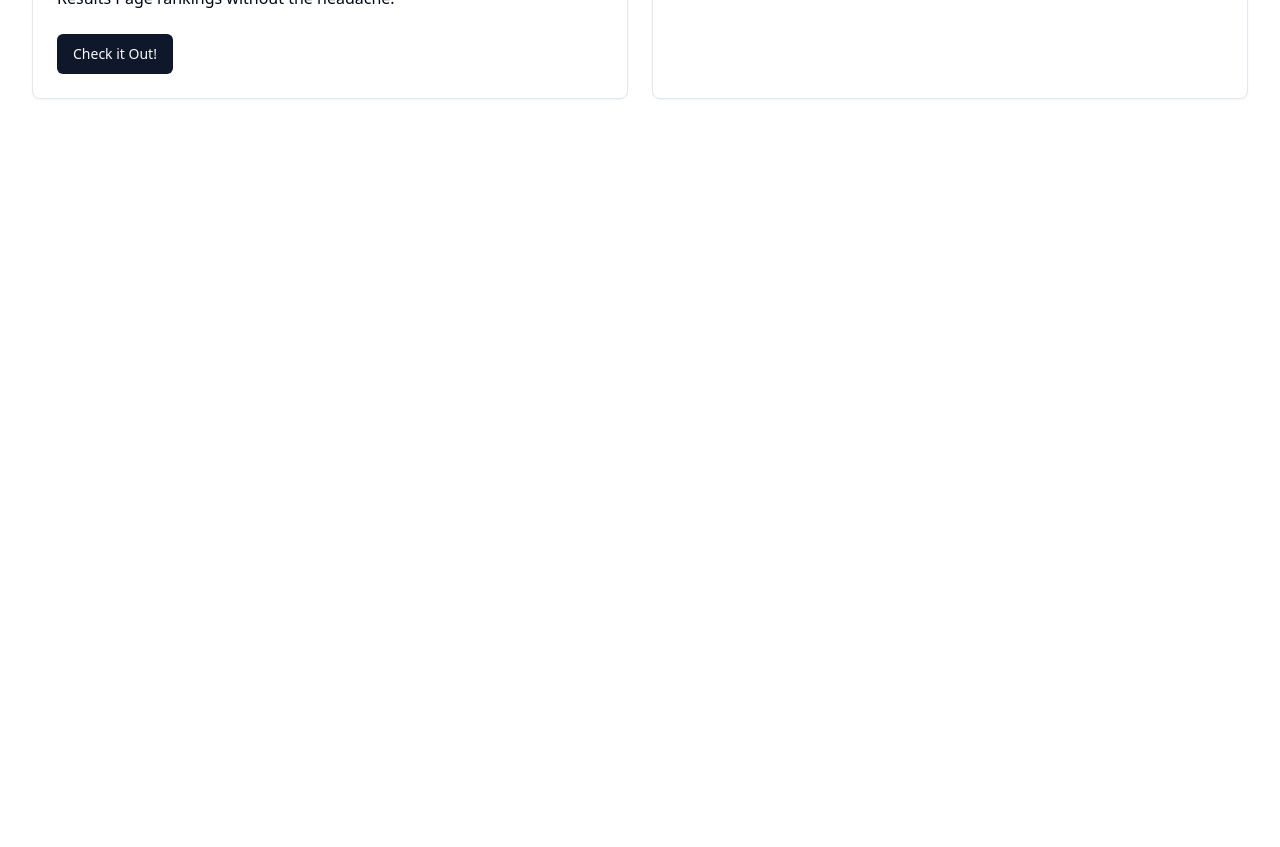
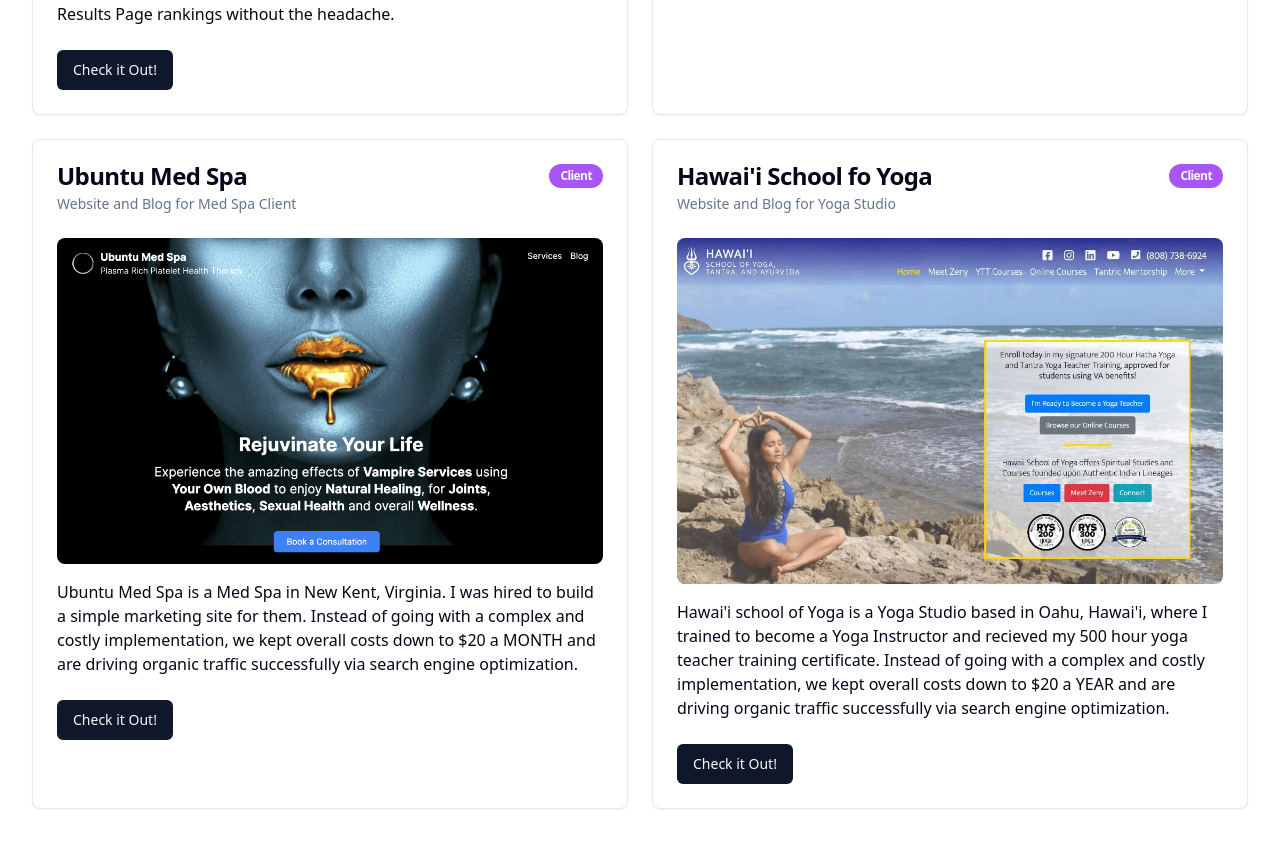
Before and after one commit to buildleansaas/adubs.me, a Next.js app: page / in a window 1280 px wide. Shown: the part 2040-2887 px from the top of the page. Before the commit the page ends 2203 px from the top, so only its background shows below. Built offline with nearby package versions, Linux system fonts and the light colour scheme.

Commit message:
add hsy and ubuntu med spa

```diff
--- a/src/app/page.tsx
+++ b/src/app/page.tsx
@@ -127,6 +127,39 @@
     ),
     link: "https://tryq.ai",
   },
+  {
+    name: "Ubuntu Med Spa",
+    description: "Website and Blog for Med Spa Client",
+    type: "Client",
+    image: "/ubuntumedspa.png",
+    content: (
+      <div className="space-y-4">
+        <p>
+          Ubuntu Med Spa is a Med Spa in New Kent, Virginia. I was hired to build a simple marketing site for them.
+          Instead of going with a complex and costly implementation, we kept overall costs down to $20 a MONTH and are
+          driving organic traffic successfully via search engine optimization.
+        </p>
+      </div>
+    ),
+    link: "https://tryq.ai",
+  },
+  {
+    name: "Hawai'i School fo Yoga",
+    description: "Website and Blog for Yoga Studio",
+    type: "Client",
+    image: "/hsy.jpg",
+    content: (
+      <div className="space-y-4">
+        <p>
+          Hawai&apos;i school of Yoga is a Yoga Studio based in Oahu, Hawai&apos;i, where I trained to become a Yoga
+          Instructor and recieved my 500 hour yoga teacher training certificate. Instead of going with a complex and
+          costly implementation, we kept overall costs down to $20 a YEAR and are driving organic traffic successfully
+          via search engine optimization.
+        </p>
+      </div>
+    ),
+    link: "https://tryq.ai",
+  },
 ];
 
 export default function Home() {
@@ -249,14 +282,16 @@
           <div className="my-8" id="portfolio">
             <h3 className="font-bold text-lg mb-4">Portfolio</h3>
             <div className="gap-6 grid grid-cols-1 md:grid-cols-2 ">
-              {PORTFOLIO.map(({ name, description, content, link, image }) => (
+              {PORTFOLIO.map(({ name, description, content, link, image, type }) => (
                 <Card key={name}>
                   <CardHeader>
-                    <CardTitle>{name}</CardTitle>
+                    <CardTitle className="flex justify-between">
+                      {name} <Badge className="ml-auto bg-purple-500">{type}</Badge>
+                    </CardTitle>
                     <CardDescription>{description}</CardDescription>
                   </CardHeader>
                   <CardContent>
-                    <img alt={name} src={image} />
+                    <img alt={name} src={image} className="mb-4 rounded-lg" />
                     <>{content}</>
                   </CardContent>
                   <CardFooter>
```
Also changed, not shown: public/hsy.jpg (added), public/ubuntumedspa.png (added).
